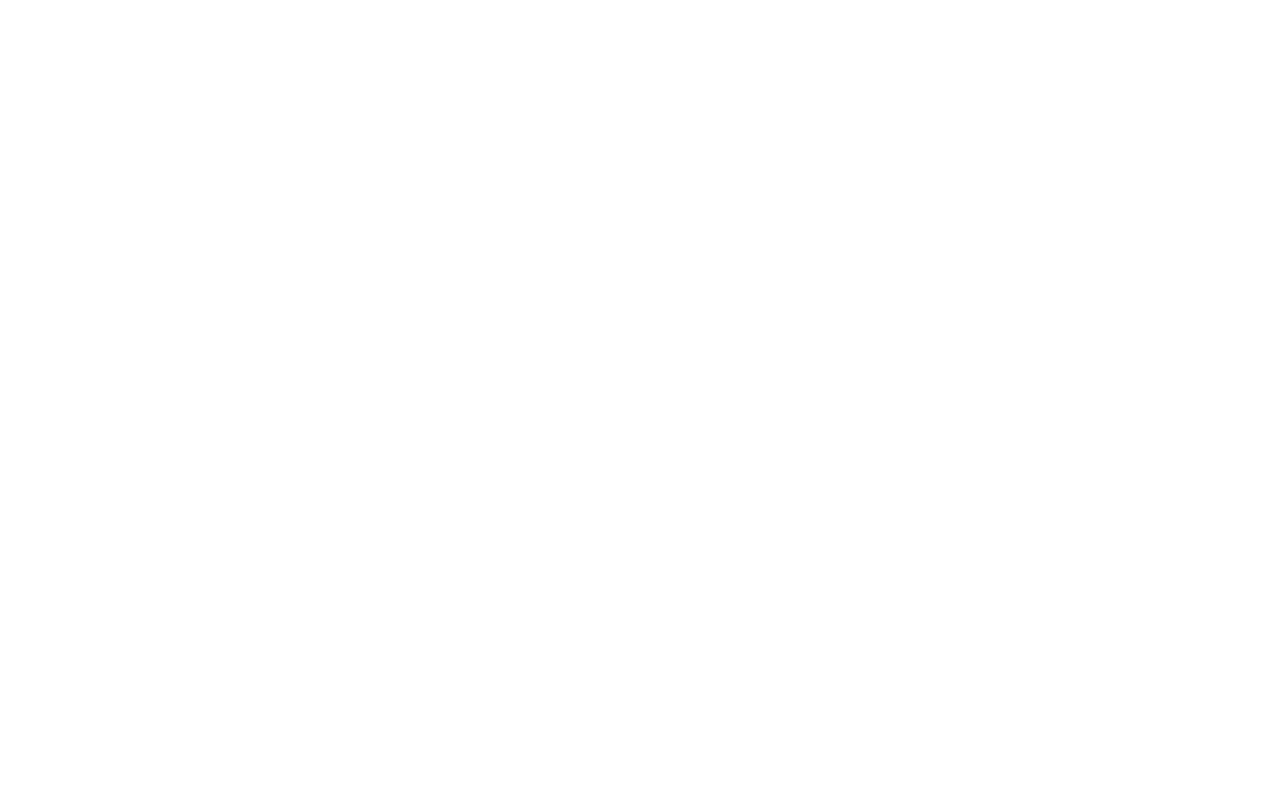
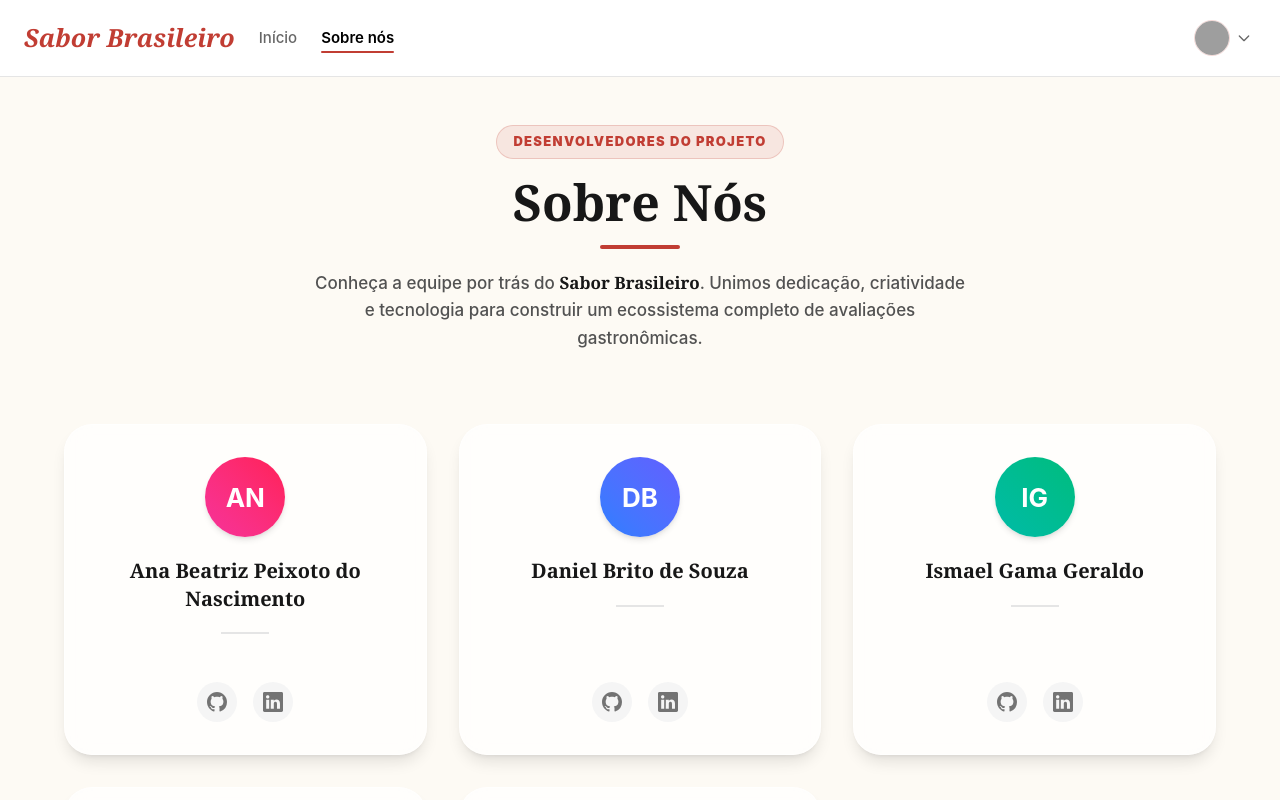
Before and after one commit to MatheusAlexandreFL/SaborBrasileiro, a React (Vite) app in the folder front/: page /sobre-nos in a window 1280 px wide. Before the commit this address had no page. Shown: the top 800 px of the page. Built offline with nearby package versions, Linux system fonts and the light colour scheme; grey boxes are pictures that could not be loaded; a web font is replaced by a local one.

Commit message:
feat: adicionar tela Sobre Nós e integrar no header e sidebar

```diff
--- a/front/src/App.jsx
+++ b/front/src/App.jsx
@@ -5,6 +5,7 @@ import Cadastro from './pages/Cadastro'
 import Perfil from './pages/Perfil'
 import Prato from './pages/Prato'
 import TelaRestaurante from './pages/TelaRestaurante'
+import SobreNos from './pages/SobreNos'
 import { ToastProvider } from './context/ToastContext'
 
 const App = () => {
@@ -19,6 +20,7 @@ const App = () => {
                     <Route path="/perfil" element={<Perfil />} />
                     <Route path="/prato" element={<Prato />} />
                     <Route path="/restaurante" element={<TelaRestaurante />} />
+                    <Route path="/sobre-nos" element={<SobreNos />} />
                 </Routes>
             </BrowserRouter>
         </ToastProvider>
--- a/front/src/components/Navbar.jsx
+++ b/front/src/components/Navbar.jsx
@@ -1,7 +1,10 @@
-import { Link } from "react-router-dom";
+import { Link, useLocation } from "react-router-dom";
 import { useState, useEffect } from "react";
 
 const Navbar = ({ searchQuery, setSearchQuery, onFilterClick, onMenuClick, userPhoto, hideSearch = false, hideFilter = false }) => {
+  const location = useLocation();
+  const isHome = location.pathname === "/" || location.pathname === "/home";
+  const isSobreNos = location.pathname === "/sobre-nos";
   const defaultPhoto = "https://images.unsplash.com/photo-1494790108377-be9c29b29330?w=150&auto=format&fit=crop&q=80";
   const [photo, setPhoto] = useState(userPhoto || localStorage.getItem("foto_perfil") || defaultPhoto);
 
@@ -38,13 +41,14 @@ const Navbar = ({ searchQuery, setSearchQuery, onFilterClick, onMenuClick, userP
 
 
           <div className="hidden md:flex items-center gap-6 text-[15px] font-medium">
-            <Link to="/home" className="text-black font-semibold relative py-1 no-underline">
+            <Link to="/home" className={`py-1 no-underline transition-colors ${isHome ? "text-black font-semibold relative" : "text-black/60 hover:text-black"}`}>
               Início
-              <span className="absolute bottom-0 left-0 w-full h-[2px] bg-[#C13D33] rounded-full"></span>
+              {isHome && <span className="absolute bottom-0 left-0 w-full h-[2px] bg-[#C13D33] rounded-full"></span>}
             </Link>
-            <a href="#" className="text-black/60 hover:text-black transition-colors no-underline">
+            <Link to="/sobre-nos" className={`py-1 no-underline transition-colors ${isSobreNos ? "text-black font-semibold relative" : "text-black/60 hover:text-black"}`}>
               Sobre nós
-            </a>
+              {isSobreNos && <span className="absolute bottom-0 left-0 w-full h-[2px] bg-[#C13D33] rounded-full"></span>}
+            </Link>
           </div>
         </div>
 
--- a/front/src/pages/Home.jsx
+++ b/front/src/pages/Home.jsx
@@ -1,5 +1,5 @@
 import { useState } from "react";
-import { Link } from "react-router-dom";
+import { Link, useNavigate } from "react-router-dom";
 import Navbar from "../components/Navbar";
 import Sidebar from "../components/Sidebar";
 import RestaurantCard from "../components/RestaurantCard";
@@ -8,6 +8,7 @@ import { CATEGORIES, RESTAURANTS, DISHES, HERO_COLLAGE } from "../mockData";
 
 
 const Home = () => {
+  const navigate = useNavigate();
   const [searchQuery, setSearchQuery] = useState("");
   const [selectedCategory, setSelectedCategory] = useState("all");
   const [isSidebarOpen, setIsSidebarOpen] = useState(false);
@@ -312,11 +313,7 @@ const Home = () => {
           if (item === "Início") {
             window.scrollTo({ top: 0, behavior: "smooth" });
           } else if (item === "Sobre nós") {
-            // Se houver uma seção sobre nós, rola para ela. Como não há, podemos rolar para o rodapé.
-            const footer = document.querySelector("footer");
-            if (footer) {
-              footer.scrollIntoView({ behavior: "smooth" });
-            }
+            navigate("/sobre-nos");
           }
         }}
       />
--- /dev/null
+++ b/front/src/pages/SobreNos.jsx
@@ -0,0 +1,155 @@
+import { useState } from "react";
+import Navbar from "../components/Navbar";
+import Sidebar from "../components/Sidebar";
+
+const INTEGRANTES = [
+  {
+    nome: "Ana Beatriz Peixoto do Nascimento",
+    iniciais: "AN",
+    corGradiente: "from-pink-500 to-rose-500",
+    github: "https://github.com/biapxt",
+    linkedin: "https://www.linkedin.com/in/beatrizz-peixoto/",
+  },
+  {
+    nome: "Daniel Brito de Souza",
+    iniciais: "DB",
+    corGradiente: "from-blue-500 to-indigo-500",
+    github: "https://github.com/Paladino606",
+    linkedin: "https://www.linkedin.com/in/daniel-brito-de-souza-190b953b4/",
+  },
+  {
+    nome: "Ismael Gama Geraldo",
+    iniciais: "IG",
+    corGradiente: "from-teal-500 to-emerald-500",
+    github: "https://github.com/ismaelgama",
+    linkedin: "https://linkedin.com",
+  },
+  {
+    nome: "Matheus Alexandre Ferreira Leite",
+    iniciais: "ML",
+    corGradiente: "from-amber-500 to-orange-500",
+    github: "https://github.com/MatheusAlexandreFL",
+    linkedin: "https://www.linkedin.com/in/matheus-alexandre-ferreira/",
+  },
+  {
+    nome: "Tony Terra Nova Portela",
+    iniciais: "TP",
+    corGradiente: "from-violet-500 to-purple-500",
+    github: "https://github.com/ItsTonyy",
+    linkedin: "https://www.linkedin.com/in/tony-terra-nova/",
+  },
+];
+
+const SobreNos = () => {
+  const [isSidebarOpen, setIsSidebarOpen] = useState(false);
+
+  return (
+    <div className="min-h-screen bg-[#F8EDDB]/30 flex flex-col font-sans text-black">
+
+
+      <Navbar
+        hideSearch={true}
+        hideFilter={true}
+        onMenuClick={() => setIsSidebarOpen(true)}
+      />
+
+      <main className="flex-1 max-w-[1200px] w-full mx-auto px-6 py-12 flex flex-col gap-12">
+
+
+        <div className="text-center flex flex-col items-center gap-3">
+          <span className="text-[#C13D33] text-[13px] font-black uppercase tracking-widest bg-[#C13D33]/10 border border-[#C13D33]/20 px-4 py-1.5 rounded-full">
+            Desenvolvedores do Projeto
+          </span>
+          <h1 className="font-serif text-[42px] md:text-[50px] font-extrabold text-neutral-900 leading-tight">
+            Sobre Nós
+          </h1>
+          <div className="w-[80px] h-[3.5px] bg-[#C13D33] rounded-full"></div>
+          <p className="text-[17px] text-neutral-600 leading-relaxed max-w-[650px] mt-2 font-medium">
+            Conheça a equipe por trás do <strong className="text-neutral-900 font-serif">Sabor Brasileiro</strong>. Unimos dedicação, criatividade e tecnologia para construir um ecossistema completo de avaliações gastronômicas.
+          </p>
+        </div>
+
+
+        <div className="grid grid-cols-1 sm:grid-cols-2 lg:grid-cols-3 gap-8 justify-center items-stretch mt-6">
+          {INTEGRANTES.map((m, index) => (
+            <div
+              key={index}
+              className="group bg-white/70 backdrop-blur-md border border-white/50 rounded-[28px] shadow-lg p-8 flex flex-col items-center text-center transition-all duration-300 hover:-translate-y-2 hover:shadow-2xl hover:border-[#C13D33]/30"
+            >
+
+              <div className={`w-20 h-20 rounded-full bg-gradient-to-tr ${m.corGradiente} text-white font-bold text-[26px] flex items-center justify-center shadow-md transition-transform duration-300 group-hover:scale-110 select-none`}>
+                {m.iniciais}
+              </div>
+
+
+              <h3 className="font-serif text-[20px] font-extrabold text-neutral-900 mt-5 mb-1 leading-snug">
+                {m.nome}
+              </h3>
+
+
+              <span className="text-[#C13D33] text-[12px] font-black tracking-wider uppercase mb-4">
+                {m.funcao}
+              </span>
+
+
+              <div className="w-12 h-[2px] bg-neutral-200 mb-4 transition-all duration-300 group-hover:w-20 group-hover:bg-[#C13D33]/40"></div>
+
+
+              <p className="text-[14.5px] text-neutral-600 leading-relaxed font-medium mb-8 flex-1">
+                {m.bio}
+              </p>
+
+              <div className="flex gap-4">
+                <a
+                  href={m.github}
+                  target="_blank"
+                  rel="noopener noreferrer"
+                  className="w-10 h-10 rounded-full bg-neutral-100 flex items-center justify-center text-neutral-500 hover:bg-[#C13D33] hover:text-white hover:shadow-md transition-all duration-300 cursor-pointer hover:scale-105 active:scale-95"
+                  title="GitHub"
+                >
+                  <svg xmlns="http://www.w3.org/2000/svg" width="20" height="20" fill="currentColor" viewBox="0 0 16 16">
+                    <path d="M8 0C3.58 0 0 3.58 0 8c0 3.54 2.29 6.53 5.47 7.59.4.07.55-.17.55-.38 0-.19-.01-.82-.01-1.49-2.01.37-2.53-.49-2.69-.94-.09-.23-.48-.94-.82-1.13-.28-.15-.68-.52-.01-.53.63-.01 1.08.58 1.23.82.72 1.21 1.87.87 2.33.66.07-.52.28-.87.51-1.07-1.78-.2-3.64-.89-3.64-3.95 0-.87.31-1.59.82-2.15-.08-.2-.36-1.02.08-2.12 0 0 .67-.21 2.2.82.64-.18 1.32-.27 2-.27.68 0 1.36.09 2 .27 1.53-1.04 2.2-.82 2.2-.82.44 1.1.16 1.92.08 2.12.51.56.82 1.27.82 2.15 0 3.07-1.87 3.75-3.65 3.95.29.25.54.73.54 1.48 0 1.07-.01 1.93-.01 2.2 0 .21.15.46.55.38A8.012 8.012 0 0 0 16 8c0-4.42-3.58-8-8-8z" />
+                  </svg>
+                </a>
+                <a
+                  href={m.linkedin}
+                  target="_blank"
+                  rel="noopener noreferrer"
+                  className="w-10 h-10 rounded-full bg-neutral-100 flex items-center justify-center text-neutral-500 hover:bg-[#C13D33] hover:text-white hover:shadow-md transition-all duration-300 cursor-pointer hover:scale-105 active:scale-95"
+                  title="LinkedIn"
+                >
+                  <svg xmlns="http://www.w3.org/2000/svg" width="20" height="20" fill="currentColor" viewBox="0 0 16 16">
+                    <path d="M0 1.146C0 .513.526 0 1.175 0h13.65C15.474 0 16 .513 16 1.146v13.708c0 .633-.526 1.146-1.175 1.146H1.175C.526 16 0 15.487 0 14.854V1.146zm4.943 12.248V6.169H2.542v7.225h2.401zm-1.2-8.212c.837 0 1.358-.554 1.358-1.248-.015-.709-.52-1.248-1.342-1.248-.822 0-1.359.54-1.359 1.248 0 .694.521 1.248 1.327 1.248h.016zm4.908 8.212V9.359c0-.216.016-.432.08-.586.173-.431.568-.878 1.232-.878.869 0 1.216.662 1.216 1.634v3.865h2.401V9.25c0-2.22-1.184-3.252-2.764-3.252-1.274 0-1.845.7-2.165 1.193v.025h-.016a5.54 5.54 0 0 1 .016-.025V6.169h-2.4c.03.678 0 7.225 0 7.225h2.4z" />
+                  </svg>
+                </a>
+              </div>
+            </div>
+          ))}
+        </div>
+
+      </main>
+
+
+      <footer className="bg-white border-t border-black/10 py-6 text-center mt-12">
+        <p className="text-[14px] text-black/40 font-bold">
+          &copy; 2026 Sabor Brasileiro. Todos os direitos reservados.
+        </p>
+      </footer>
+
+
+      <Sidebar
+        isOpen={isSidebarOpen}
+        onClose={() => setIsSidebarOpen(false)}
+        navItems={["Início", "Sobre nós"]}
+        activeItem="Sobre nós"
+        onSelect={(item) => {
+          if (item === "Início") {
+            window.location.href = "/home";
+          }
+        }}
+      />
+    </div>
+  );
+};
+
+export default SobreNos;
```
Also changed, not shown: 1 other file (tests, documents, lock files or other folders).
